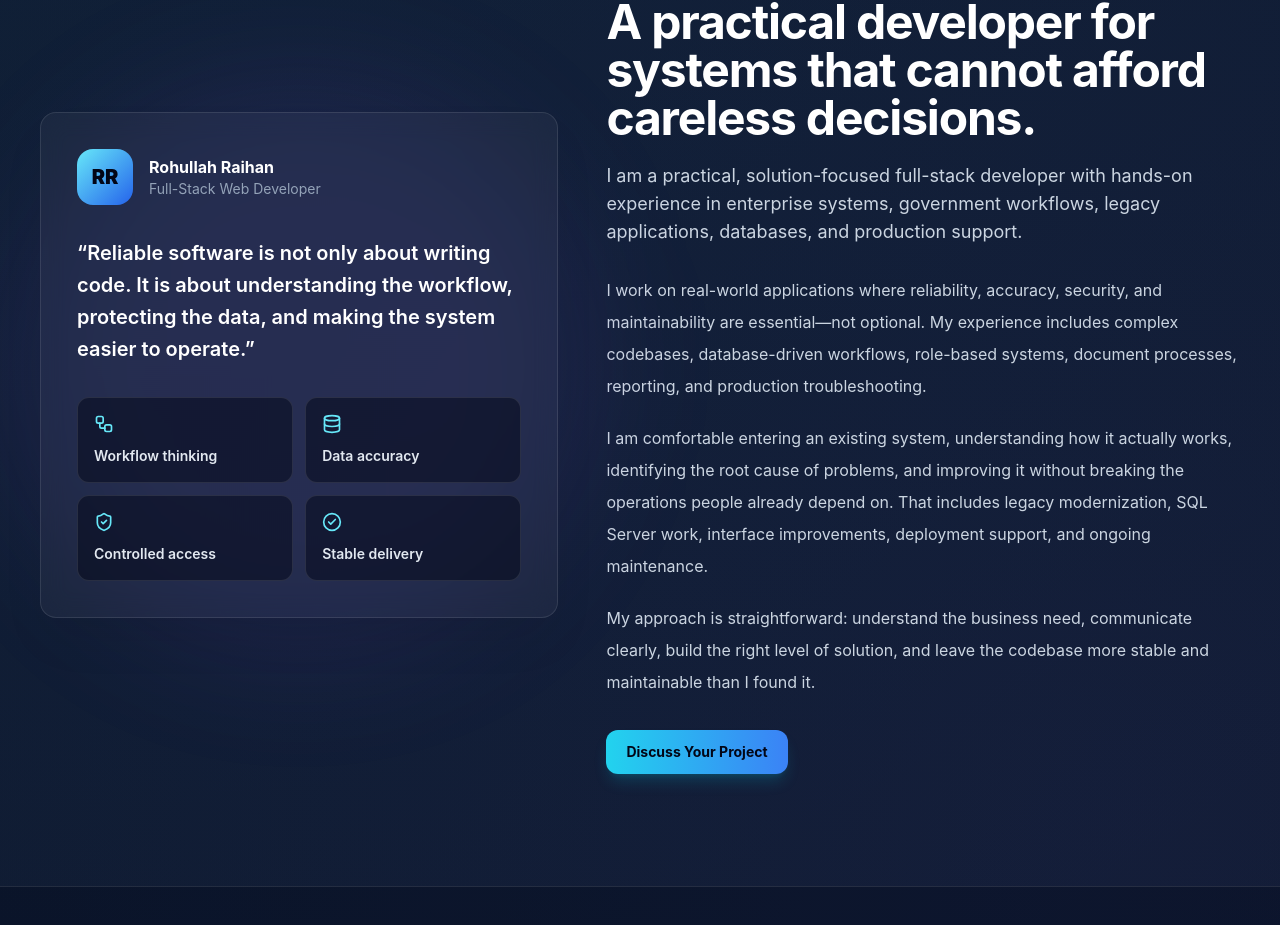
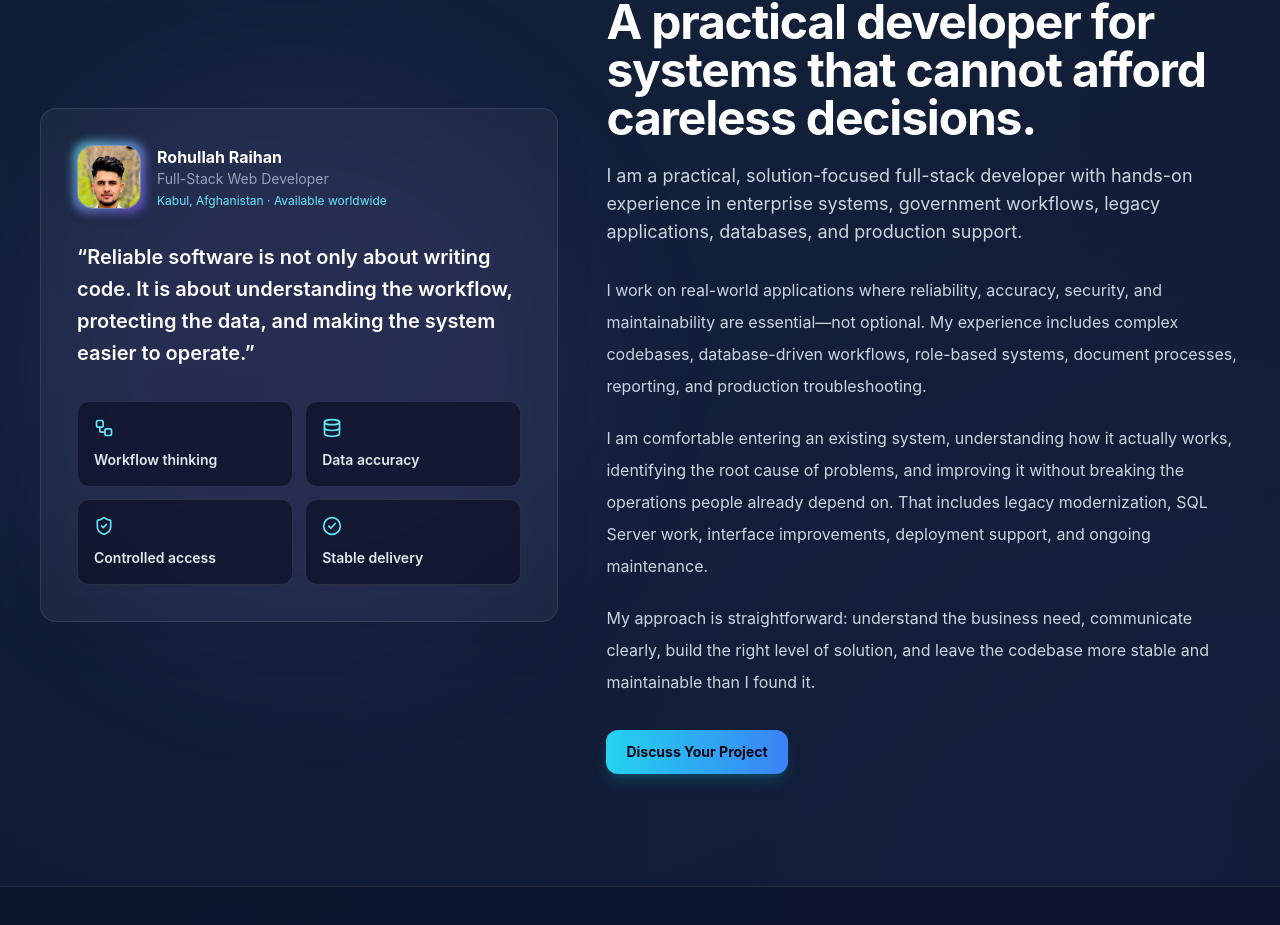
Before and after one commit to raihan19zt/rohullah-portfolio, a React (Vite) app: page / in a window 1280 px wide. Shown: the part 1756-2681 px from the top of the page. Built offline with nearby package versions, Linux system fonts and the light colour scheme.

Commit message:
Update About.jsx

```diff
--- a/src/components/About.jsx
+++ b/src/components/About.jsx
@@ -11,7 +11,31 @@ export default function About() {
           <div className="relative">
             <div className="absolute -inset-8 rounded-full bg-violet-500/10 blur-3xl" />
             <div className="glass-card relative overflow-hidden p-7 sm:p-9">
-              <div className="mb-8 flex items-center gap-4"><span className="grid h-14 w-14 place-items-center rounded-2xl bg-gradient-to-br from-cyan-300 to-blue-600 text-xl font-black text-slate-950">RR</span><div><p className="font-bold text-white">{portfolio.identity.name}</p><p className="text-sm text-slate-400">{portfolio.identity.role}</p></div></div>
+             <div className="mb-8 flex items-center gap-4">
+  <div className="relative shrink-0">
+    <div className="absolute -inset-1 rounded-2xl bg-gradient-to-br from-cyan-300/70 to-violet-500/70 blur-sm" />
+
+    <img
+      src={portfolio.identity.photo}
+      alt={`${portfolio.identity.name} — ${portfolio.identity.role}`}
+      className="relative h-16 w-16 rounded-2xl border border-white/20 object-cover object-top shadow-lg"
+    />
+  </div>
+
+  <div>
+    <p className="font-bold text-white">
+      {portfolio.identity.name}
+    </p>
+
+    <p className="text-sm text-slate-400">
+      {portfolio.identity.role}
+    </p>
+
+    <p className="mt-1 text-xs text-cyan-300">
+      Kabul, Afghanistan · Available worldwide
+    </p>
+  </div>
+</div>
               <p className="text-xl font-semibold leading-8 text-white">“Reliable software is not only about writing code. It is about understanding the workflow, protecting the data, and making the system easier to operate.”</p>
               <div className="mt-8 grid grid-cols-2 gap-3">
                 {[['Workflow thinking', Workflow], ['Data accuracy', Database], ['Controlled access', ShieldCheck], ['Stable delivery', CheckCircle2]].map(([label, Icon]) => <div key={label} className="rounded-xl border border-white/10 bg-slate-950/50 p-4"><Icon size={20} className="mb-3 text-cyan-300" /><p className="text-sm font-semibold text-slate-200">{label}</p></div>)}
```
